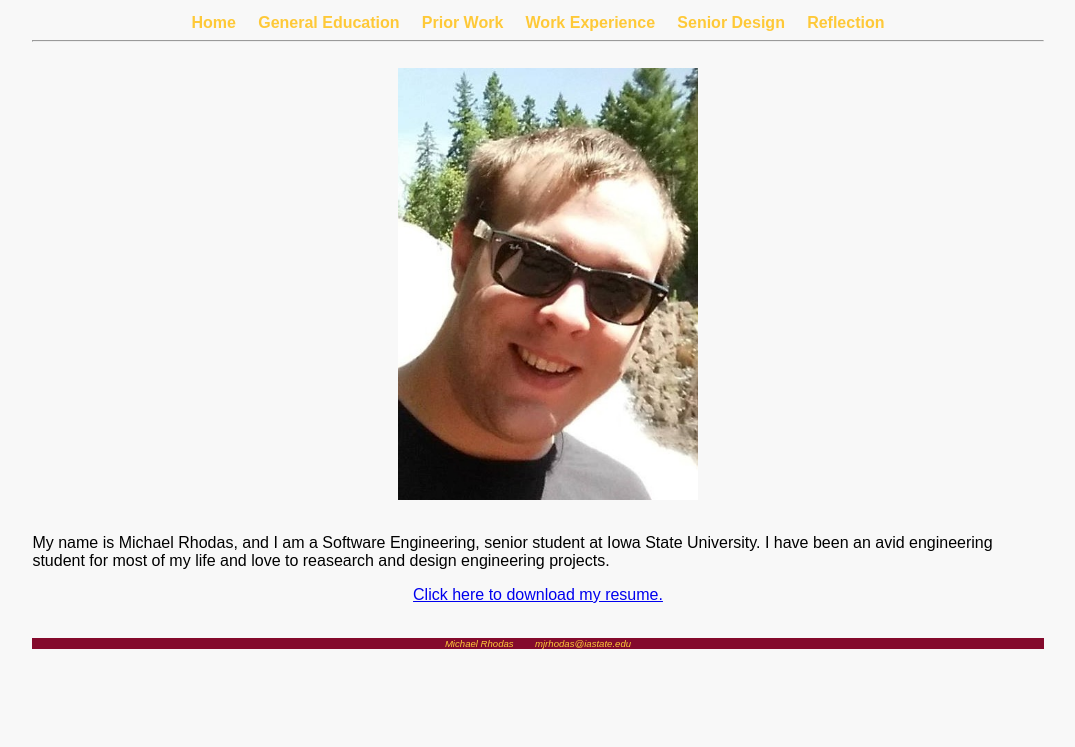
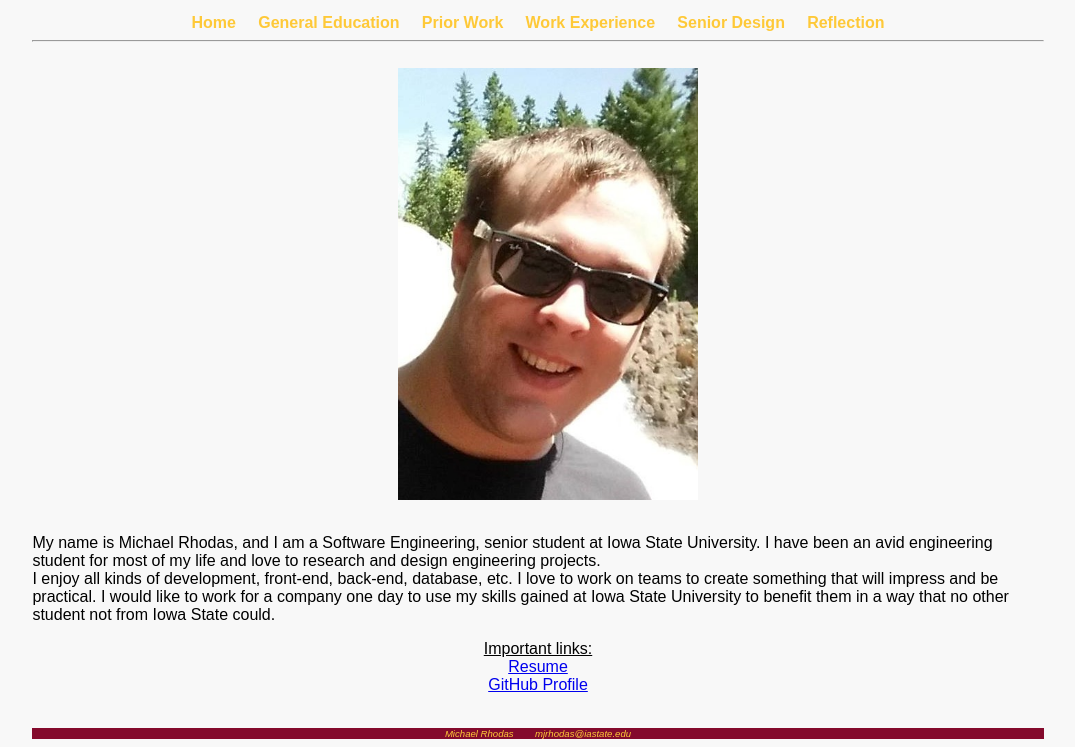
Before and after one commit to mrhodas/mrhodas.github.io, a plain HTML site: page index.html in a window 1280 px wide. Shown: the part 93-840 px from the top of the page, without its empty margins (102-1177 px from the left). Before the commit the page ends 800 px from the top, so only its background shows below. Drawn offline with Linux system fonts and the light colour scheme.

Commit message:
index update

```diff
--- a/index.html
+++ b/index.html
@@ -31,13 +31,21 @@
         <br>
         <p>
             My name is Michael Rhodas, and I am a Software Engineering, senior student at Iowa State University. I have
-            been an avid engineering student for most of my life and love to reasearch and design engineering
+            been an avid engineering student for most of my life and love to research and design engineering
             projects.
+            <br>
+            I enjoy all kinds of development, front-end, back-end, database, etc. I love to work on teams to create
+            something that will impress and be practical. I would like to work for a company one day to use my skills
+            gained at Iowa State University to benefit them in a way that no other student not from Iowa State could.
         </p>
+
         <p style="text-align: center">
+            <u>Important links:</u><br>
             <a href="Rhodas_Michael_Resume%20.docx" target='_blank'
                title="Click here to open the resume">
-                Click here to download my resume.</a>
+                Resume</a>
+            <br>
+            <a href="https://github.com/mrhodas">GitHub Profile</a>
         </p>
         <br>
     </div>
```
